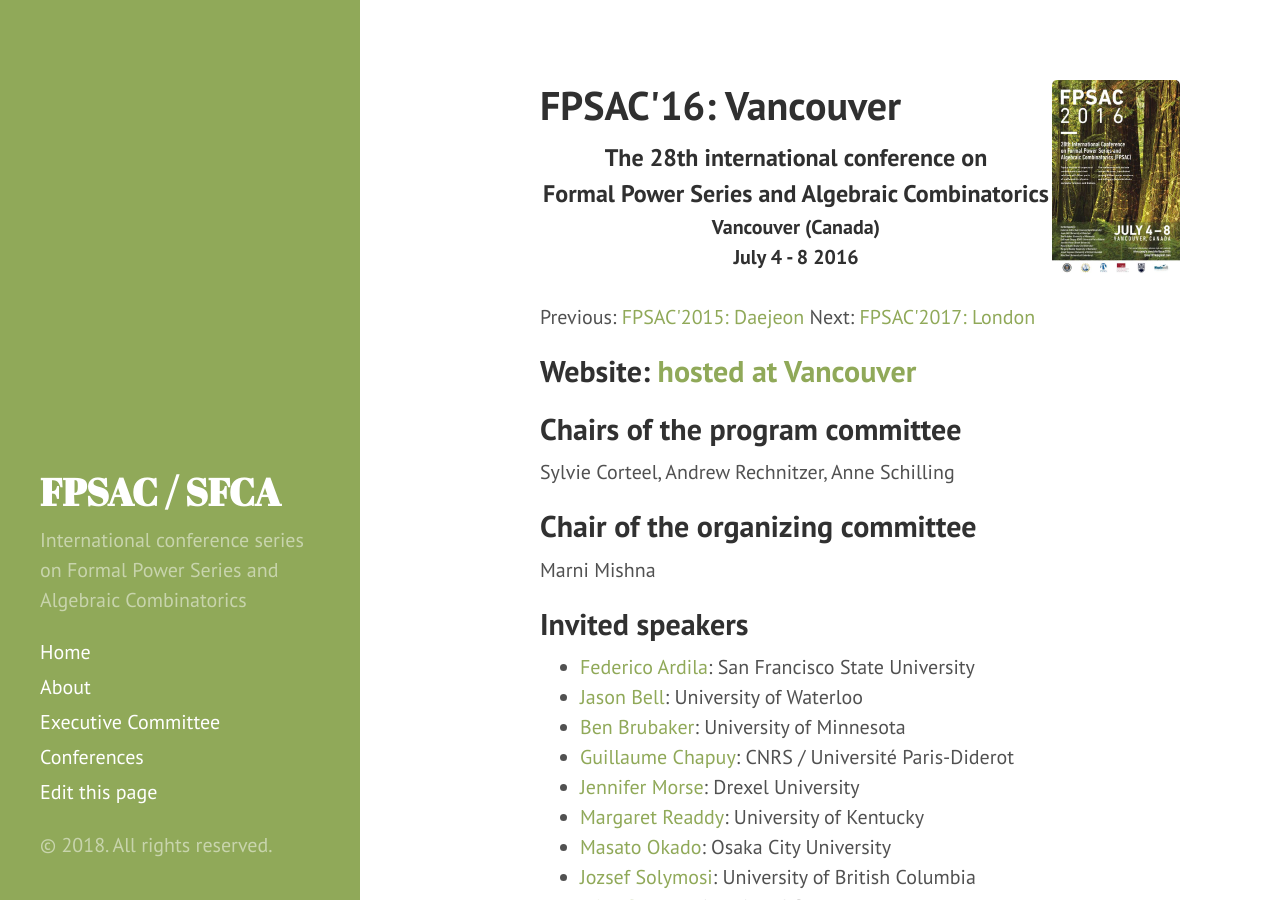
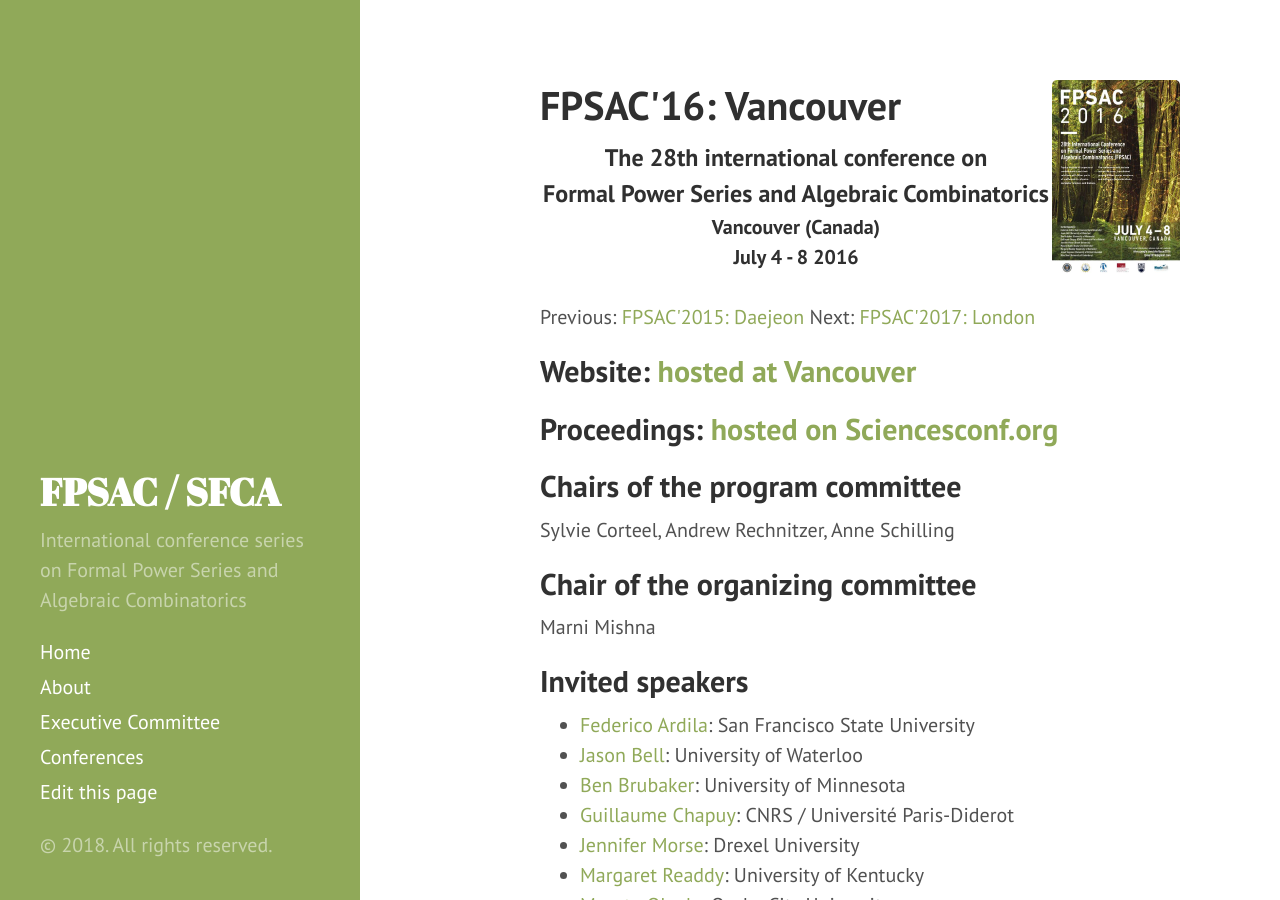
Before and after one commit to FPSAC/FPSAC.github.io, a Jekyll site: the page built from _confs/fpsac-2016.md, in a window 1280 px wide and 900 px high. Built offline with Jekyll 4.4.1, drawn with Linux system fonts in a browser that asks for light colours.

Commit message:
Added proceedings link for fpsac 2016

```diff
--- a/_confs/fpsac-2016.md
+++ b/_confs/fpsac-2016.md
@@ -8,6 +8,9 @@
 dates: July 4 - 8
 site: https://sites.google.com/site/fpsac2016/
 poster: poster-2016.jpg
+proceedings:
+  title: hosted on Sciencesconf.org
+  url: https://fpsac2016.sciencesconf.org/
 
 best_student_paper:
 - name: Maria Gillespie
```
